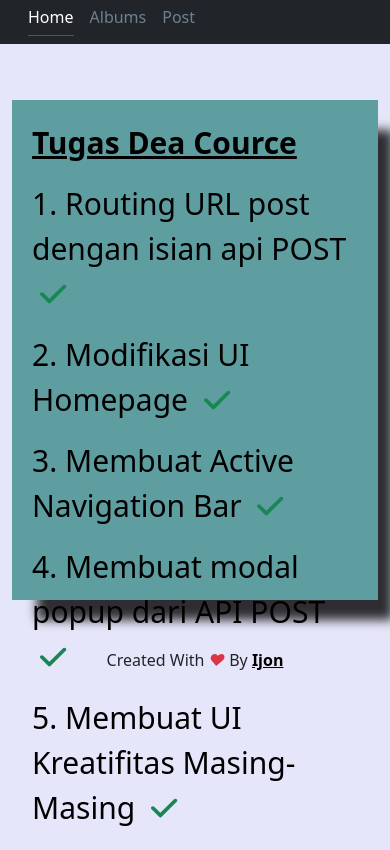
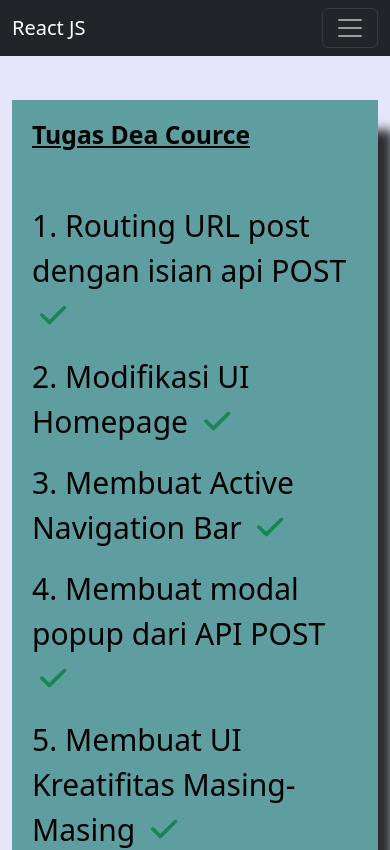
Before and after one commit to Projeck-Ijon/React-Fundamental, a React (Create React App) app: page / in a window 390 px wide. Shown: the top 850 px of the page. Built offline with nearby package versions, Linux system fonts and the light colour scheme.

Commit message:
Home responsive

```diff
--- a/src/components/Home/home.js
+++ b/src/components/Home/home.js
@@ -1,24 +1,30 @@
 import React from "react";
-import { Container } from "react-bootstrap";
+import { Container, Alert } from "react-bootstrap";
 import { faCircleExclamation, faCheck } from "@fortawesome/free-solid-svg-icons";
 import { FontAwesomeIcon } from "@fortawesome/react-fontawesome";
+
 const Home = () => {
   return (
     <React.Fragment>
-      <Container style={{ marginTop: "100px", color: "black" }}>
+      <>
+        <Container>
           <div
             style={{
+              marginTop: "100px",
               backgroundColor: "#5F9EA0",
               fontSize: "30px",
-
               width: "100%",
-            height: "500px",
-            marginTop: "30px",
               padding: "20px",
               boxShadow: "20PX 25PX 10PX -5px rgba(0, 0, 0, 0.8)",
+              color: "black",
             }}
           >
-          <p style={{ fontWeight: "bold", textDecoration: "underline" }}>Tugas Dea Cource</p>
+            <h2>
+              <u>
+                <b>Tugas Dea Cource</b>
+              </u>
+            </h2>
+            <br />
 
             <p>
               1. Routing URL post dengan isian api POST <FontAwesomeIcon icon={faCheck} className="ms-2 text-success" />{" "}
@@ -48,6 +54,7 @@ const Home = () => {
             </p>
           </div>
         </Container>
+      </>
     </React.Fragment>
   );
 };
--- a/src/components/Layout/navigation.layout.js
+++ b/src/components/Layout/navigation.layout.js
@@ -5,9 +5,11 @@ import { NavLink } from "react-router-dom";
 const Navigation = () => {
   return (
     <div>
-      <Navbar bg="dark" variant="dark" fixed="top">
+      <Navbar bg="dark" variant="dark" fixed="top" expand="lg">
         <Container>
-          <Navbar.Brand></Navbar.Brand>
+          <Navbar.Brand href="/">React JS</Navbar.Brand>
+          <Navbar.Toggle aria-controls="basic-navbar-nav" />
+          <Navbar.Collapse id="basic-navbar-nav">
             <Nav className="me-auto">
               <NavLink
                 to="/"
@@ -18,7 +20,7 @@ const Navigation = () => {
                 })}
                 className="me-3"
               >
-              <h6>Home</h6>
+                Home
               </NavLink>
               <NavLink
                 to="/albums"
@@ -29,7 +31,7 @@ const Navigation = () => {
                 })}
                 className="me-3"
               >
-              <h6>Albums</h6>
+                Albums
               </NavLink>
 
               <NavLink
@@ -41,9 +43,10 @@ const Navigation = () => {
                 })}
                 className="me-3"
               >
-              <h6> Post </h6>
+                Post
               </NavLink>
             </Nav>
+          </Navbar.Collapse>
         </Container>
       </Navbar>
     </div>
```
Lines whose indentation alone changed are shown as unchanged.
